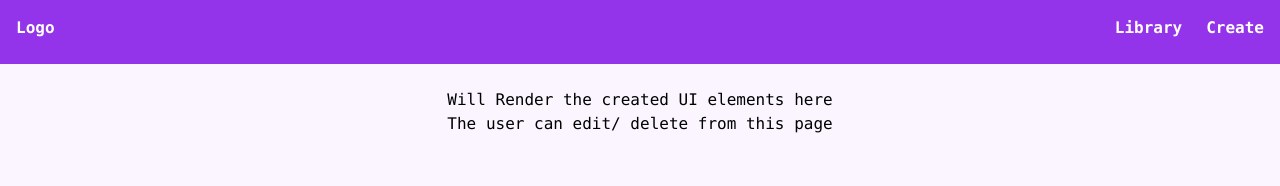
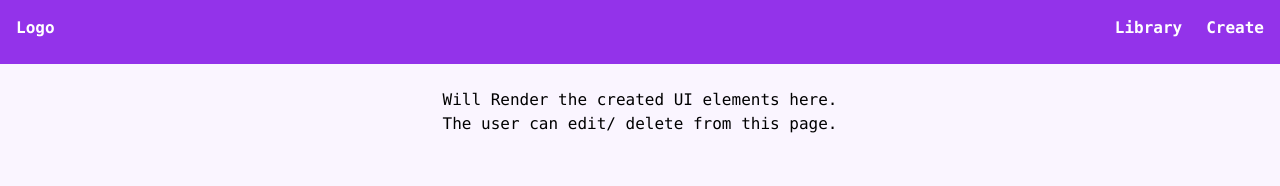
Before and after one commit to aneenajohn/POC-UI-Element-Tracker, a React (Create React App) app: page / in a window 1280 px wide. Shown: the top 186 px of the page. Built offline with nearby package versions, Linux system fonts and the light colour scheme.

Commit message:
test commit and push

```diff
--- a/src/pages/Elements.jsx
+++ b/src/pages/Elements.jsx
@@ -3,8 +3,8 @@ import React from 'react'
 export const Elements = () => {
   return (
     <div className="flex-grow text-center font-medium py-6">
-      <p>Will Render the created UI elements here</p>
-      <p>The user can edit/ delete from this page</p>
+      <p>Will Render the created UI elements here.</p>
+      <p>The user can edit/ delete from this page.</p>
     </div>
   )
 }
```
